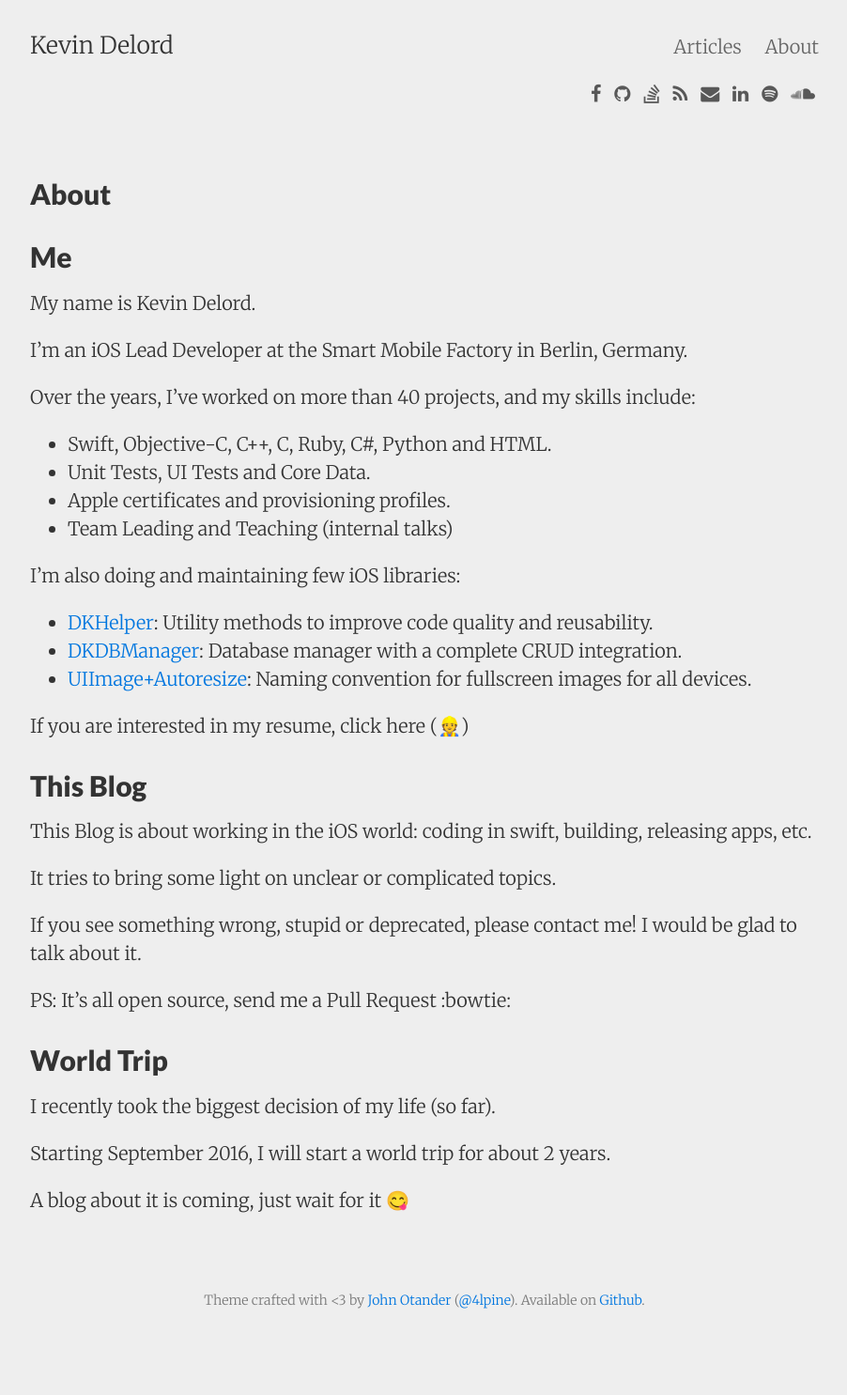
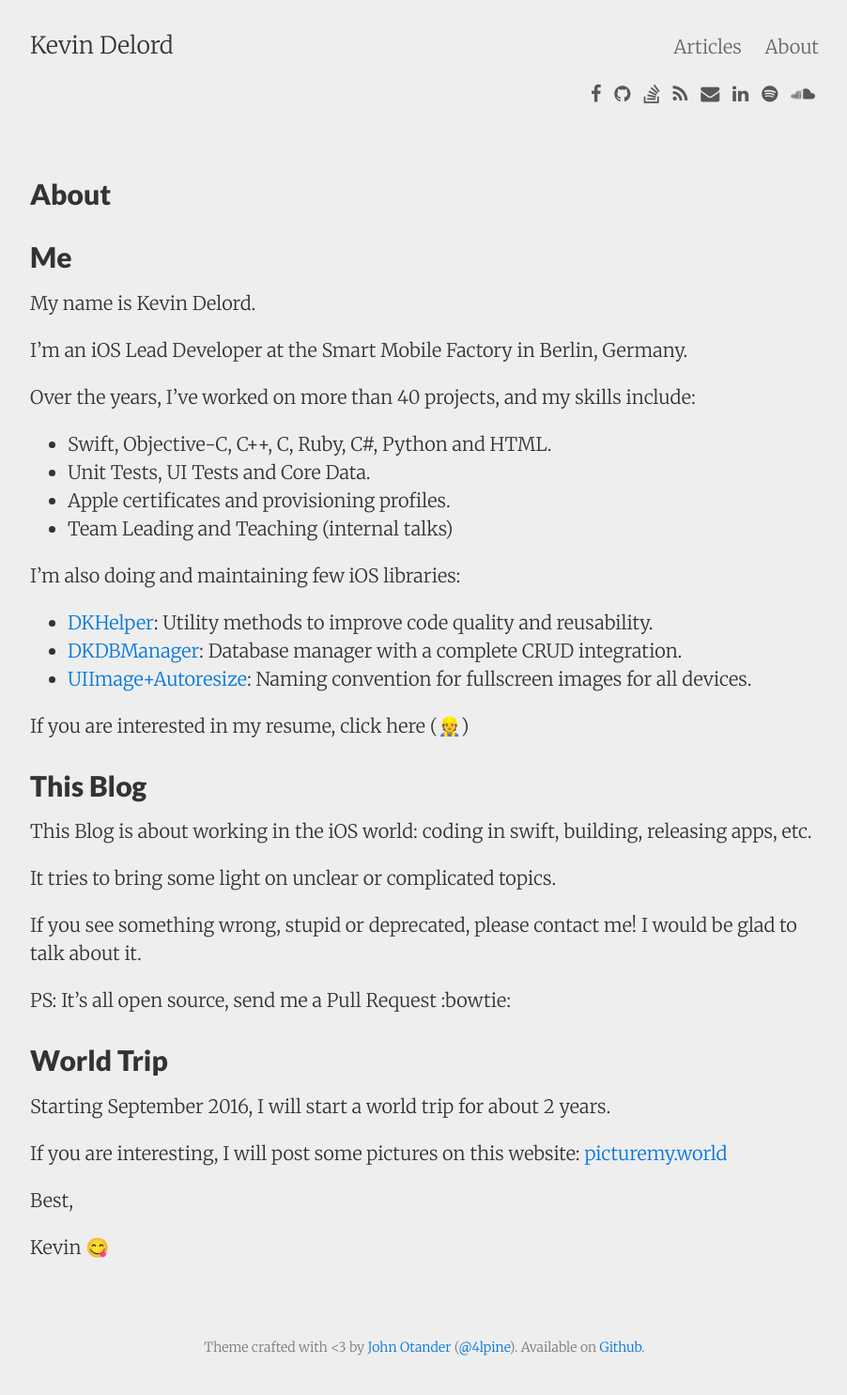
Before and after one commit to kevindelord/kevindelord.github.io, a Jekyll site: the page built from about.md, in a window 1280 px wide. Shown: the whole page at 94% size, without its empty margins (188-1090 px from the left). Built offline with Jekyll 4.4.1, drawn with Linux system fonts in a browser that asks for light colours; nearby versions of some CDN libraries; emoji names are drawn with the system emoji font; before the commit the page ends 1435 px from its top, so only the background shows below that.

Commit message:
Update about.me

```diff
--- a/about.md
+++ b/about.md
@@ -38,8 +38,10 @@ PS: It's all open source, send me a Pull Request :bowtie:
 
 ## World Trip
 
-I recently took the biggest decision of my life (so far).
-
 Starting September 2016, I will start a world trip for about 2 years.
 
-A blog about it is coming, just wait for it :yum:
+If you are interesting, I will post some pictures on this website: [picturemy.world](picturemy.world)
+
+Best,
+
+Kevin :yum:
```
